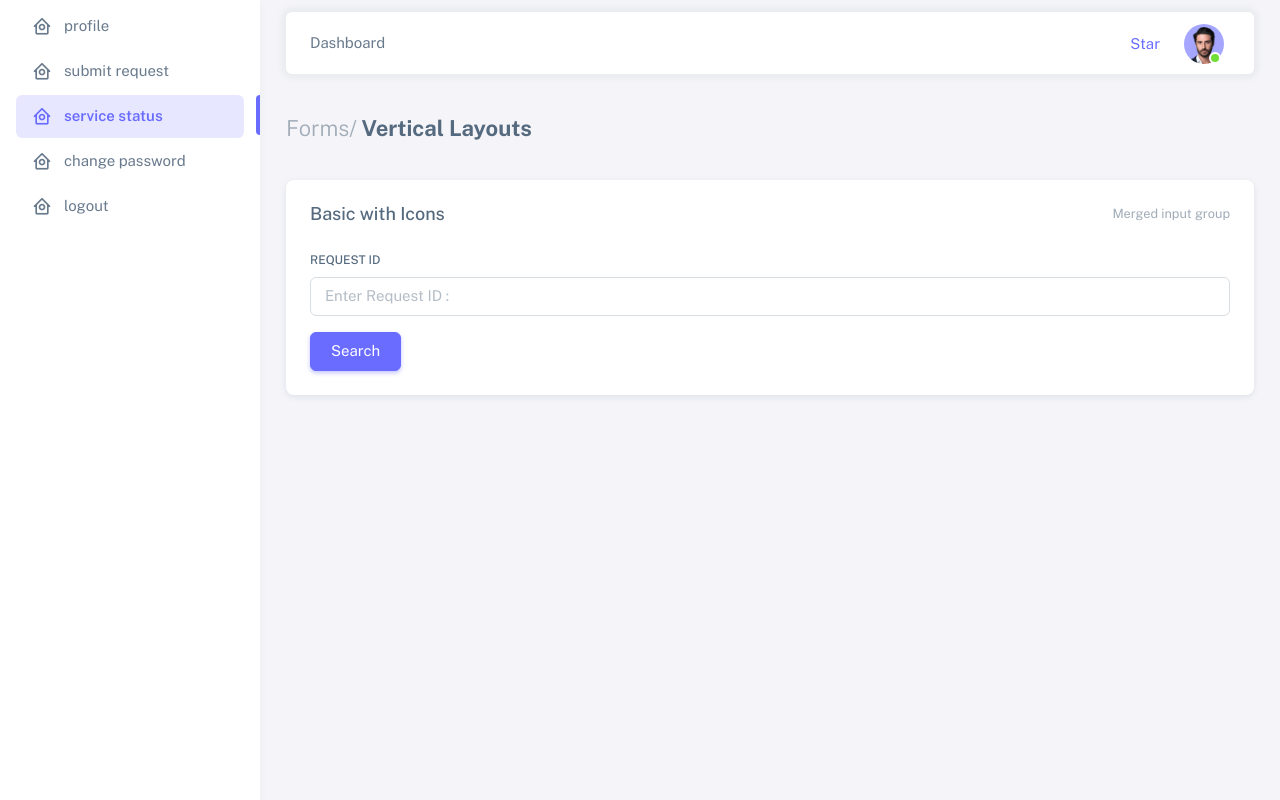
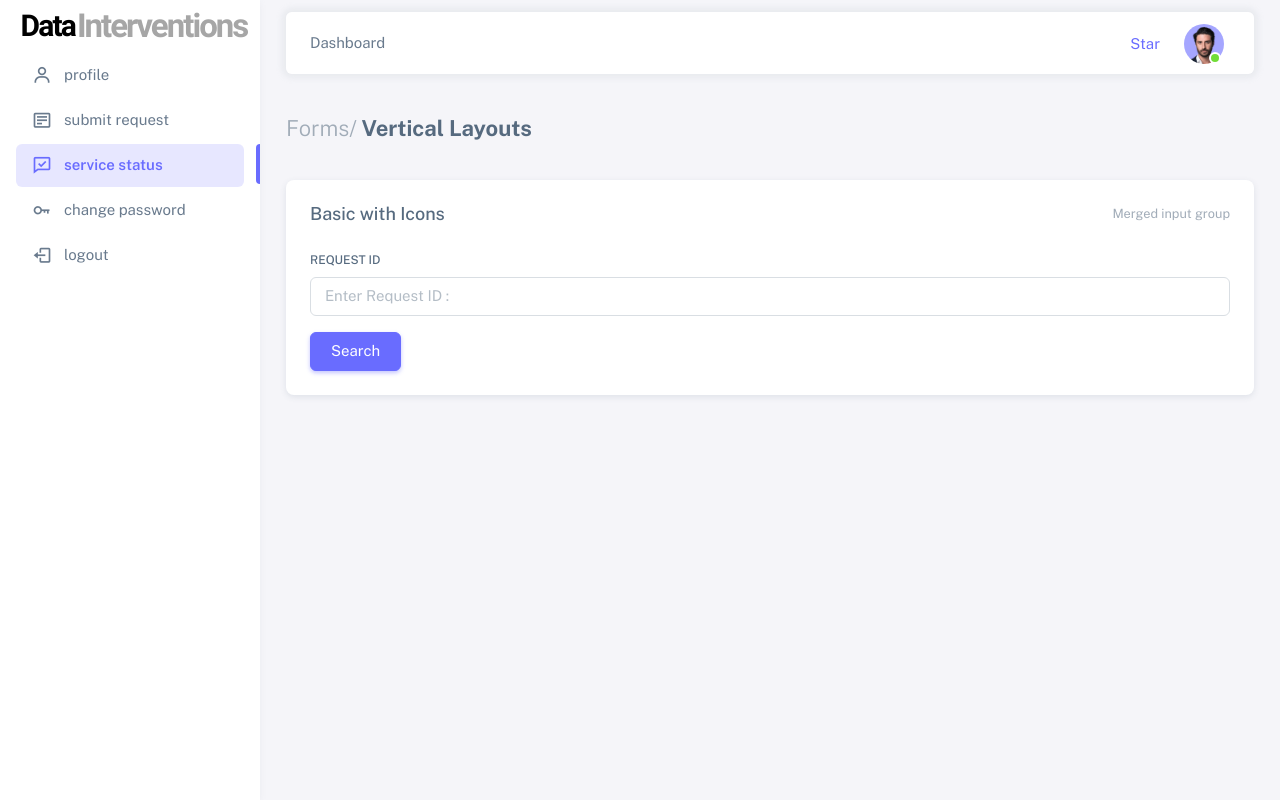
Before and after one commit to radouane-tamouss/DataInterventions, a PHP site: page /Requester/CheckStatus.php in a window 1280 px wide. Run offline with PHP 8.4, Linux system fonts and the light colour scheme; the visitor is signed in with stand-in values (Sample User, id 1); data that the repository does not hold is empty.

Commit message:
update Requester/includes/header.php

```diff
--- a/Requester/includes/header.php
+++ b/Requester/includes/header.php
@@ -34,13 +34,17 @@
 <link rel="stylesheet" href="../assets/vendor/libs/apex-charts/apex-charts.css" />
 
 <!-- Page CSS -->
+<style>
+  input[readonly] {background-color: white !important;}
 
+</style>
 <!-- Helpers -->
 <script src="../assets/vendor/js/helpers.js"></script>
 
 <!--! Template customizer & Theme config files MUST be included after core stylesheets and helpers.js in the <head> section -->
 <!--? Config:  Mandatory theme config file contain global vars & default theme options, Set your preferred theme option in this file.  -->
 <script src="../assets/js/config.js"></script>
+
 </head>
 
 <body>
@@ -53,7 +57,9 @@
         <!-- Menu -->
   <aside id="layout-menu" class="layout-menu menu-vertical menu bg-menu-theme">
 
-
+            <div class="m-2">
+             <img src="../images/data.png" alt="">
+            </div>
 
         <div class="menu-inner-shadow"></div>
 
@@ -62,31 +68,32 @@
 
           <li class="menu-item <?php if(PAGE == 'RequesterProfile') { echo 'active'; } ?>">
             <a href="RequesterProfile.php" class="menu-link ">
-              <i class="menu-icon tf-icons bx bx-home-circle"></i>
+            <i class="menu-icon tf-icons bx bx-user"></i>
               <div data-i18n="Analytics">profile</div>
             </a>
           </li>
           <li class="menu-item <?php if(PAGE == 'SubmitRequest') { echo 'active'; } ?>">
               <a href="SubmitRequest.php" class="menu-link ">
-                <i class="menu-icon tf-icons bx bx-home-circle"></i>
+              <i class="menu-icon tf-icons bx bx-detail"></i>
                 <div data-i18n="Analytics">submit request</div>
               </a>
           </li>
           <li class="menu-item <?php if(PAGE == 'CheckStatus') { echo 'active'; } ?>">
               <a href="CheckStatus.php" class="menu-link">
-                <i class="menu-icon tf-icons bx bx-home-circle"></i>
+              <i class='menu-icon tf-icons bx bx-comment-check'></i>
+
                 <div data-i18n="Analytics">service status</div>
               </a>
           </li>
           <li class="menu-item <?php if(PAGE == 'Requesterchangepass') { echo 'active'; } ?>">
               <a href="Requesterchangepass.php" class="menu-link">
-                <i class="menu-icon tf-icons bx bx-home-circle"></i>
+              <i class='menu-icon tf-icons bx bx-key'></i>
                 <div data-i18n="Analytics">change password</div>
               </a>
           </li>
           <li class="menu-item">
               <a href="../logout.php" class="menu-link">
-                <i class="menu-icon tf-icons bx bx-home-circle"></i>
+              <i class='menu-icon tf-icons bx bx-log-out' ></i>
                 <div data-i18n="Analytics">logout</div>
               </a>
           </li>
```
